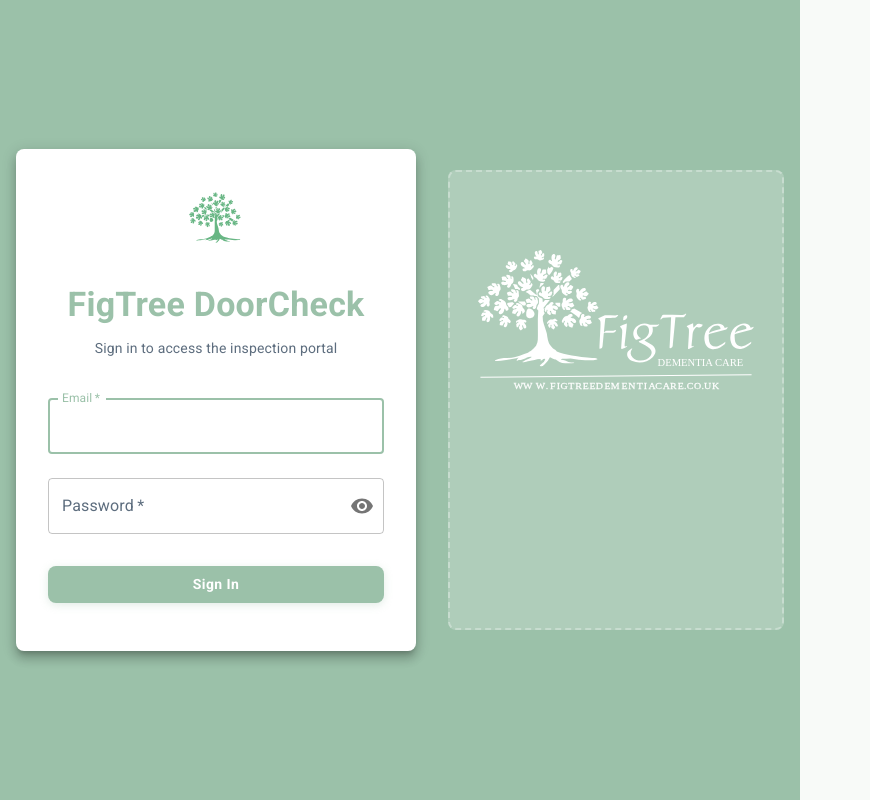
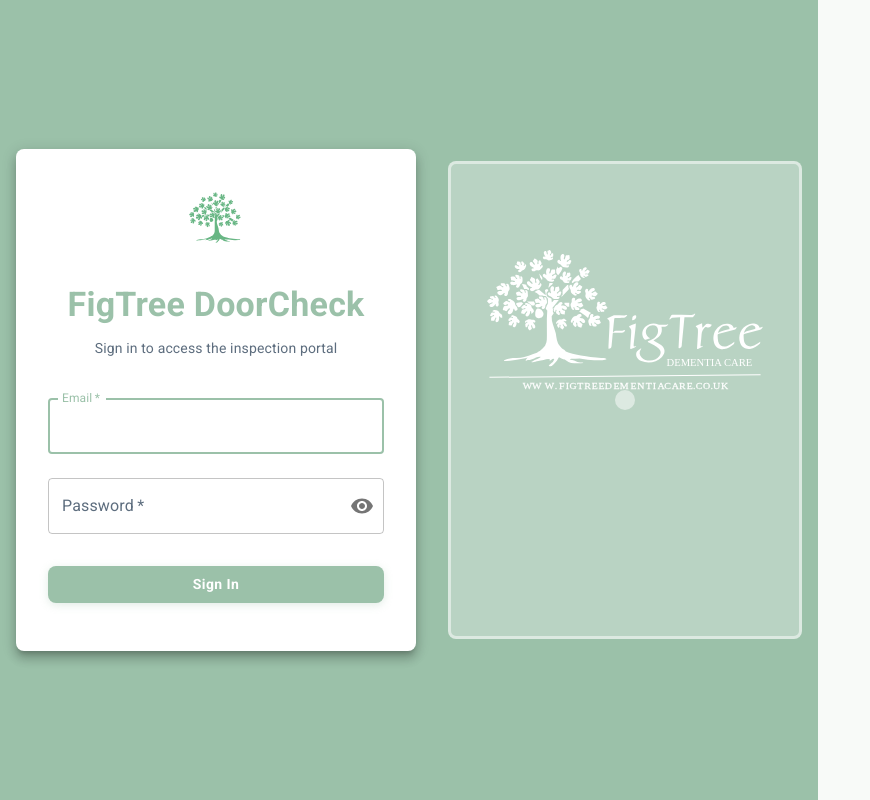
Before and after one commit to quasibub/firedoor, a React (Create React App) app in the folder frontend/: page /login in a window 1280 px wide. Shown: the whole page, without its empty margins (0-870 px from the left). Built offline with nearby package versions, Linux system fonts and the light colour scheme; no server answers.

Commit message:
trying to align logo to right of login screen

```diff
--- a/frontend/src/pages/Login/Login.tsx
+++ b/frontend/src/pages/Login/Login.tsx
@@ -154,11 +154,23 @@
             order: { xs: 1, md: 2 },
             flex: 1,
             maxWidth: { xs: '100%', md: '600px' },
-            minHeight: { xs: '200px', md: 'auto' },
-            backgroundColor: 'rgba(255, 255, 255, 0.2)',
+            minHeight: { xs: '200px', md: '400px' },
+            backgroundColor: 'rgba(255, 255, 255, 0.3)',
             borderRadius: 2,
-            p: 2,
-            border: '2px dashed rgba(255, 255, 255, 0.3)',
+            p: 3,
+            border: '3px solid rgba(255, 255, 255, 0.5)',
+            position: 'relative',
+            '&::before': {
+              content: '""',
+              position: 'absolute',
+              top: '50%',
+              left: '50%',
+              transform: 'translate(-50%, -50%)',
+              width: '20px',
+              height: '20px',
+              backgroundColor: 'rgba(255, 255, 255, 0.5)',
+              borderRadius: '50%',
+            }
           }}
         >
           <img
@@ -169,6 +181,8 @@
               width: '100%',
               maxWidth: '400px',
               filter: 'brightness(0) saturate(100%) invert(100%) sepia(0%) saturate(0%) hue-rotate(0deg) brightness(100%) contrast(100%)',
+              zIndex: 1,
+              position: 'relative',
             }}
             onLoad={() => console.log('✅ logovectorwebsite.svg loaded successfully')}
             onError={(e) => {
```
